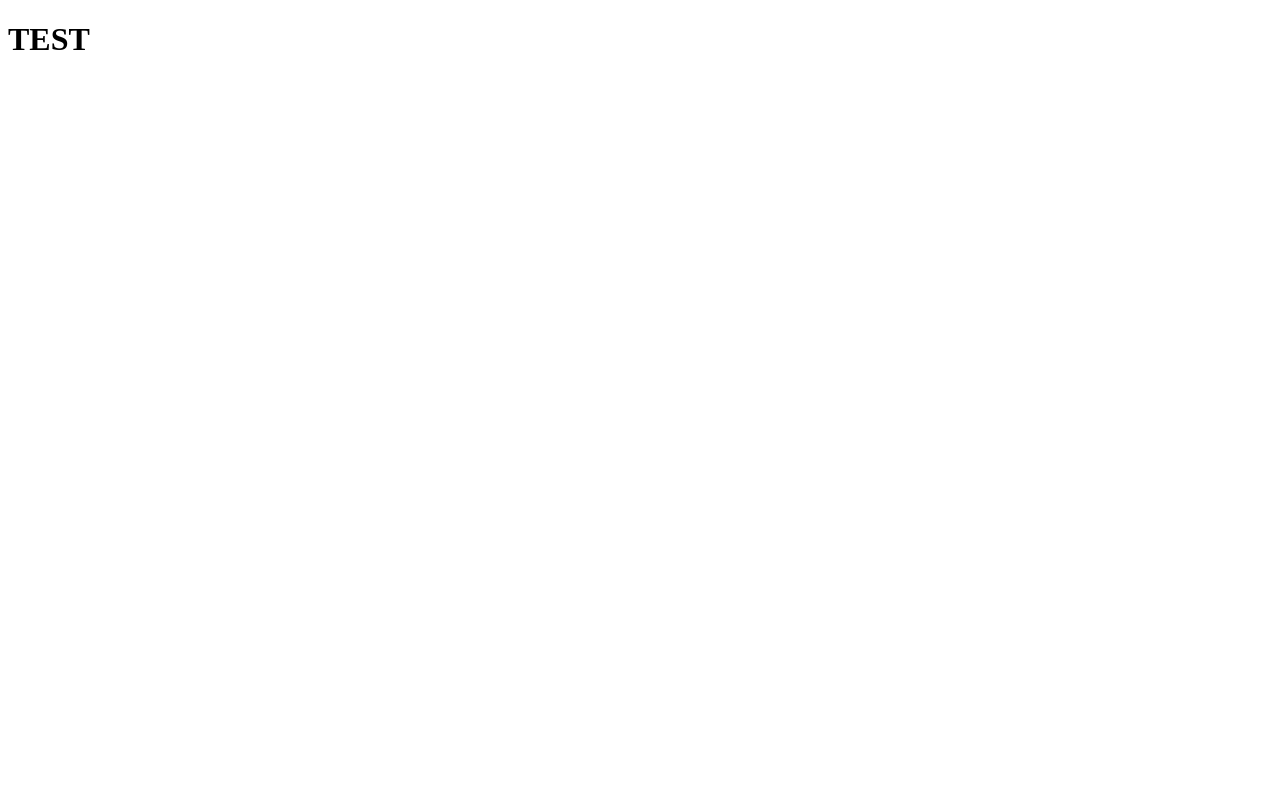
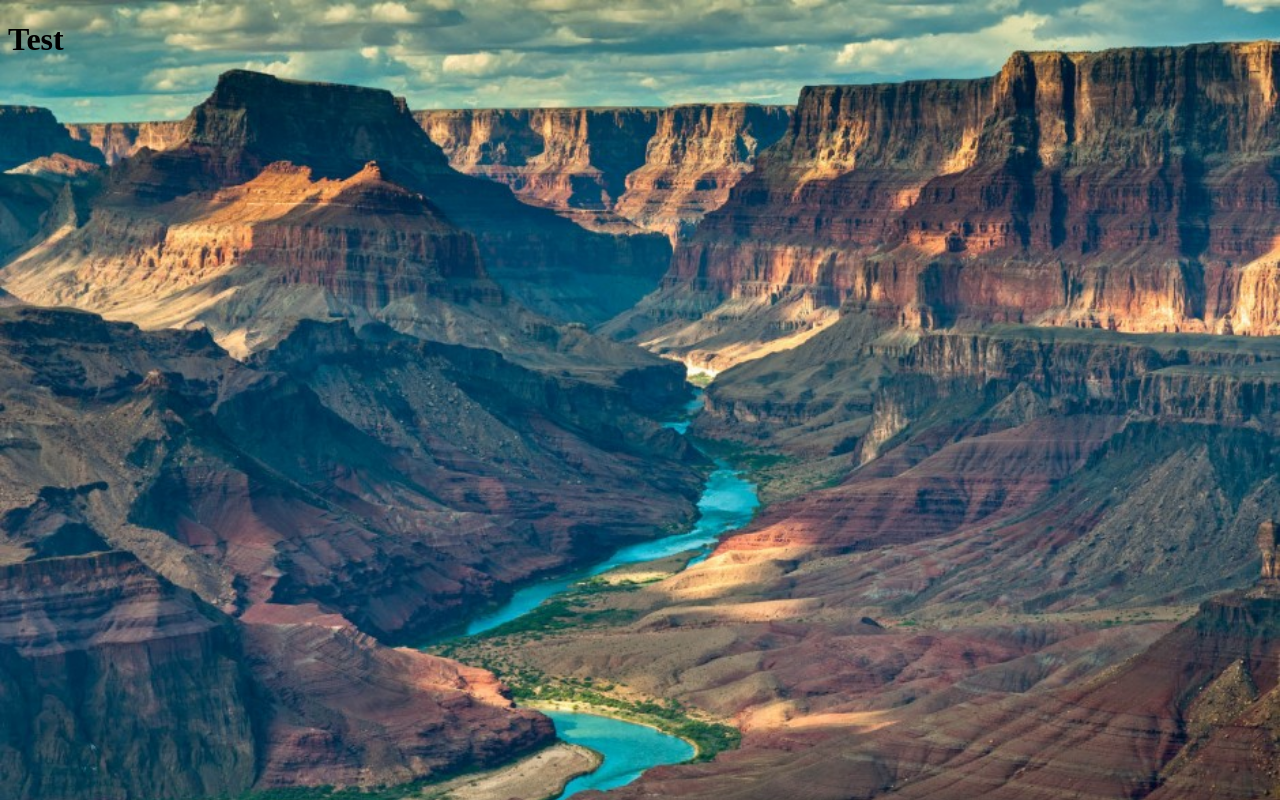
Before and after one commit to markdlt4/Project_2, a plain HTML site: page contact_us.html in a window 1280 px wide. Drawn offline with Linux system fonts and the light colour scheme.

Commit message:
contact page work

```diff
--- /dev/null
+++ b/contact.css
@@ -0,0 +1,7 @@
+body {
+    background-image: url("./Grand_canyou.jpg");
+    background-color: #cccccc;
+    background-size:cover;
+    background-repeat: no-repeat;
+    height: 100%;
+   }
--- a/contact_us.html
+++ b/contact_us.html
@@ -4,8 +4,10 @@
     <meta charset="UTF-8">
     <meta name="viewport" content="width=device-width, initial-scale=1.0">
     <title>Contact Us</title>
+    <link rel="stylesheet" href="contact.css">
 </head>
 <body>
-    <h1>TEST</h1>
+    <div class="container"> <h1>Test</h1>
+    </div>
 <script src="./contact.js" type="text/javascript"></script>
 </body>
```
Also changed, not shown: Grand_canyou.jpg (added).
